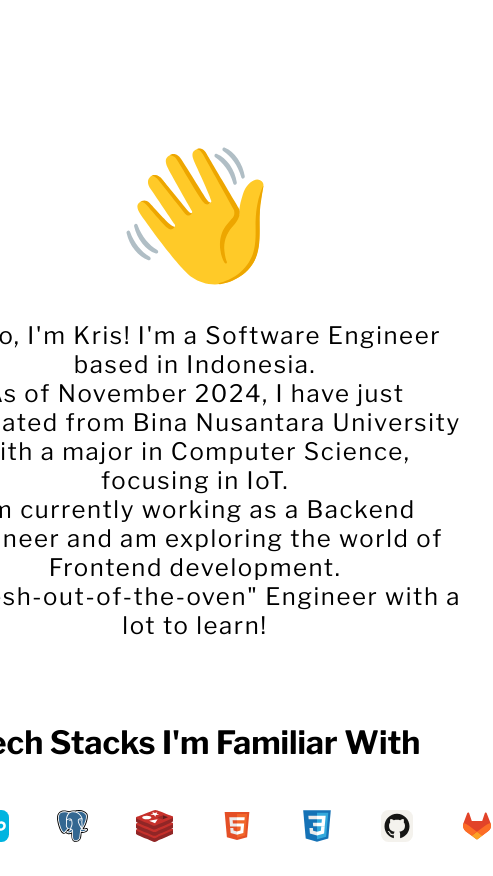
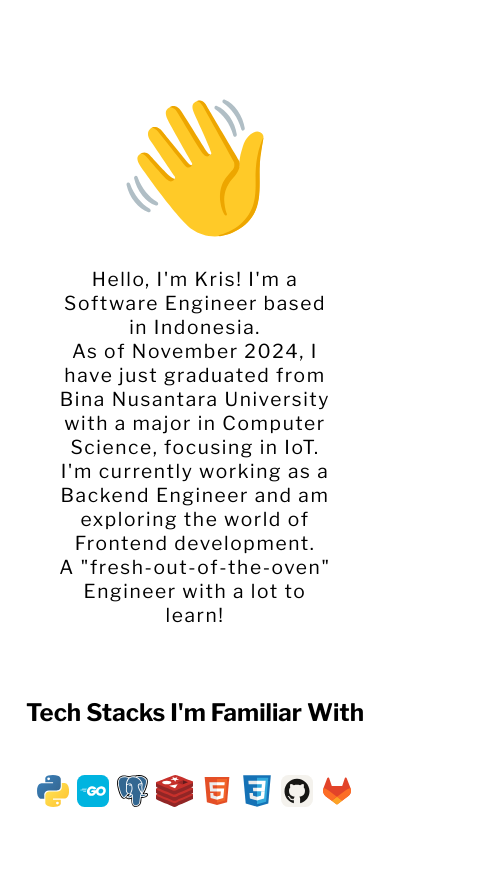
Before and after one commit to rys730/personal-web, a plain HTML site: page about.html in a window 390 px wide. Shown: the part 157-1033 px from the top of the page, 493 px wide, since content can reach past the window. After the commit the page ends 992 px from the top, so only its background shows below. Drawn offline with nearby package versions, Linux system fonts and the light colour scheme.

Commit message:
media queries

```diff
--- a/css/style.css
+++ b/css/style.css
@@ -91,3 +91,35 @@ body>.greetings>hr {
     text-align: center;
     letter-spacing: 0.1rem;
 }
+
+
+@media only screen and (max-width: 768px) {
+    body {
+      /* margin: 2rem; */
+    }
+
+    .about {
+        font-size: 1.2rem;
+        margin-top: 4rem;
+        margin-left: 2rem;
+        margin-right: 2rem;
+    }
+
+    .tech {
+        width: 100%;
+    }
+
+    .tech>h2 {
+        font-size: 1.5rem;
+    }
+
+    .stacks {
+
+        gap: .5rem;
+    }
+
+    .project-content>svg {
+        height: 15rem;
+        margin-bottom: 2rem;
+    }
+  }
```
